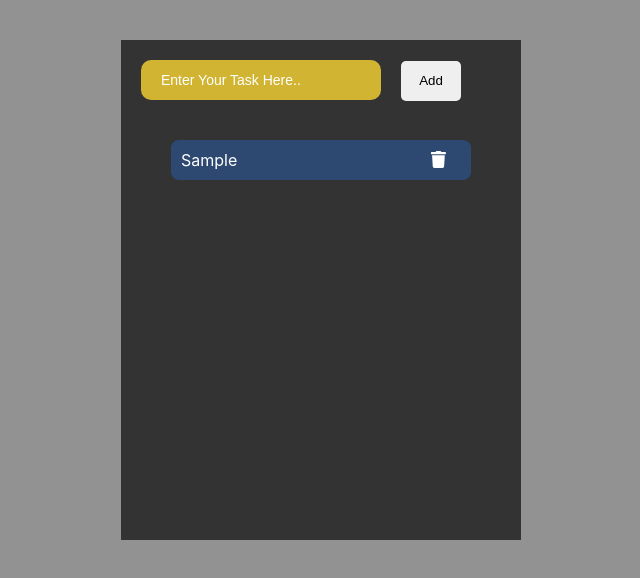
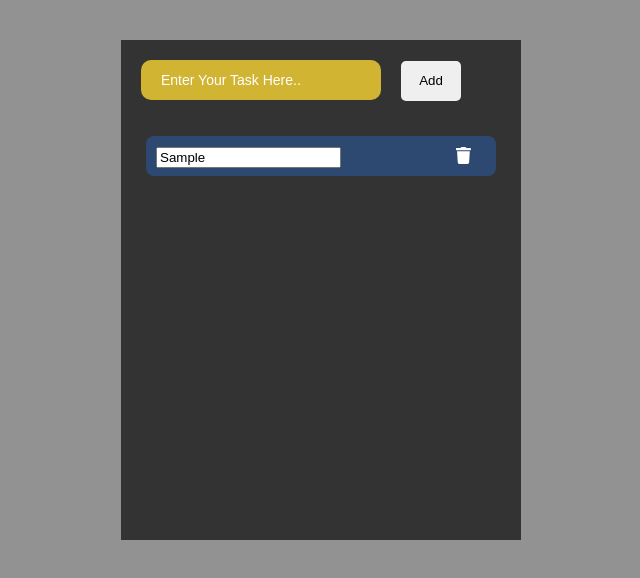
Before and after one commit to ayarida/todo-react, a React (Create React App) app: page / in a window 1280 px wide. Both pictures are taken after typing "Sample" into the empty fields and a click on the button "Add". Shown: the top 578 px of the page, without its empty margins (319-959 px from the left). Built offline with nearby package versions, Linux system fonts and the light colour scheme.

Commit message:
Add Functionality of removing task from list

```diff
--- a/src/App.js
+++ b/src/App.js
@@ -22,6 +22,7 @@ class App extends React.Component{
     }
     this.handleInput=this.handleInput.bind(this);
     this.addItem=this.addItem.bind(this);
+    this.deleteItem=this.deleteItem.bind(this);
   }
 
   handleInput(event){
@@ -49,6 +50,14 @@ class App extends React.Component{
     }
   }
 
+  deleteItem(key){
+    // just filter the items that are different than the key and show them
+    const filteredItems=this.state.items.filter(item=> item.key!==key)
+    this.setState({
+      items:filteredItems
+    })
+  }
+
   render(){
     return (
       <div className="App">
@@ -60,7 +69,7 @@ class App extends React.Component{
           <button type="submit">Add</button>
         </form>
       </header>
-      <ListItems items={this.state.items}></ListItems>
+      <ListItems items={this.state.items} deleteItem={this.deleteItem}></ListItems>
       </div>
     );
 
--- a/src/ListItems.css
+++ b/src/ListItems.css
@@ -1,9 +1,9 @@
 .list{
     color:white;
-    width: 300px;
+    width: 350px;
     background-color:#2664c270;
     height:40px;
-    margin: 20px auto;
+    margin: 10px auto;
     border-radius:8px;
 }
 
--- a/src/ListItems.js
+++ b/src/ListItems.js
@@ -6,10 +6,13 @@ import {FontAwesomeIcon} from '@fortawesome/react-fontawesome';
 function ListItems(props){
     const items=props.items;
     const listItems=items.map(item => {
-        return <div className="list" key="item.key">
-            <p>{item.text}
+        return <div className="list" key={item.key}>
+            <p>
+                <input type="text" value={item.text} id={item.key} />
             <span>
-                <FontAwesomeIcon className="faicons" icon='trash' />
+                <FontAwesomeIcon className="faicons" icon='trash'
+                onClick={()=>props.deleteItem(item.key)}
+                />
 
             </span>
             </p>
```
